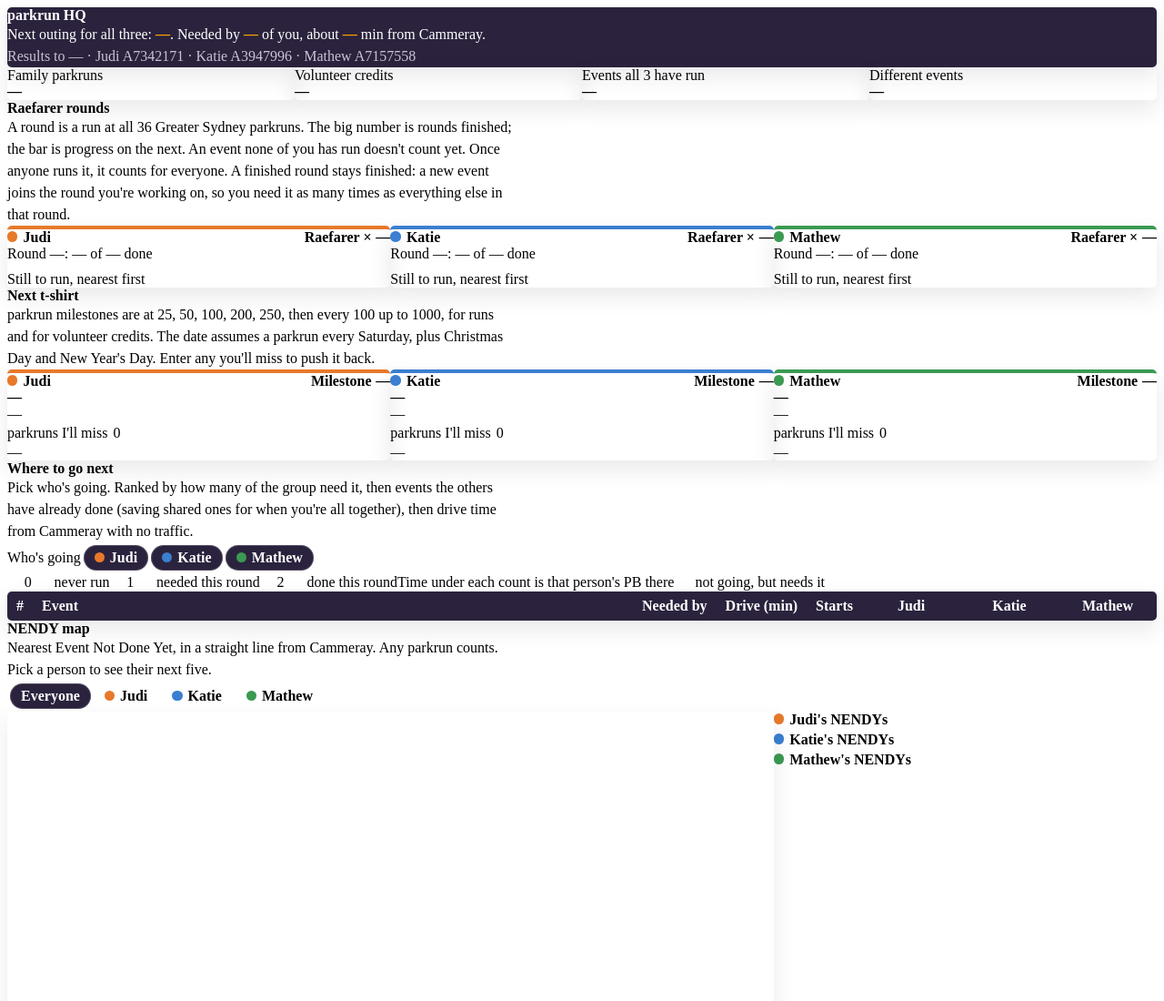
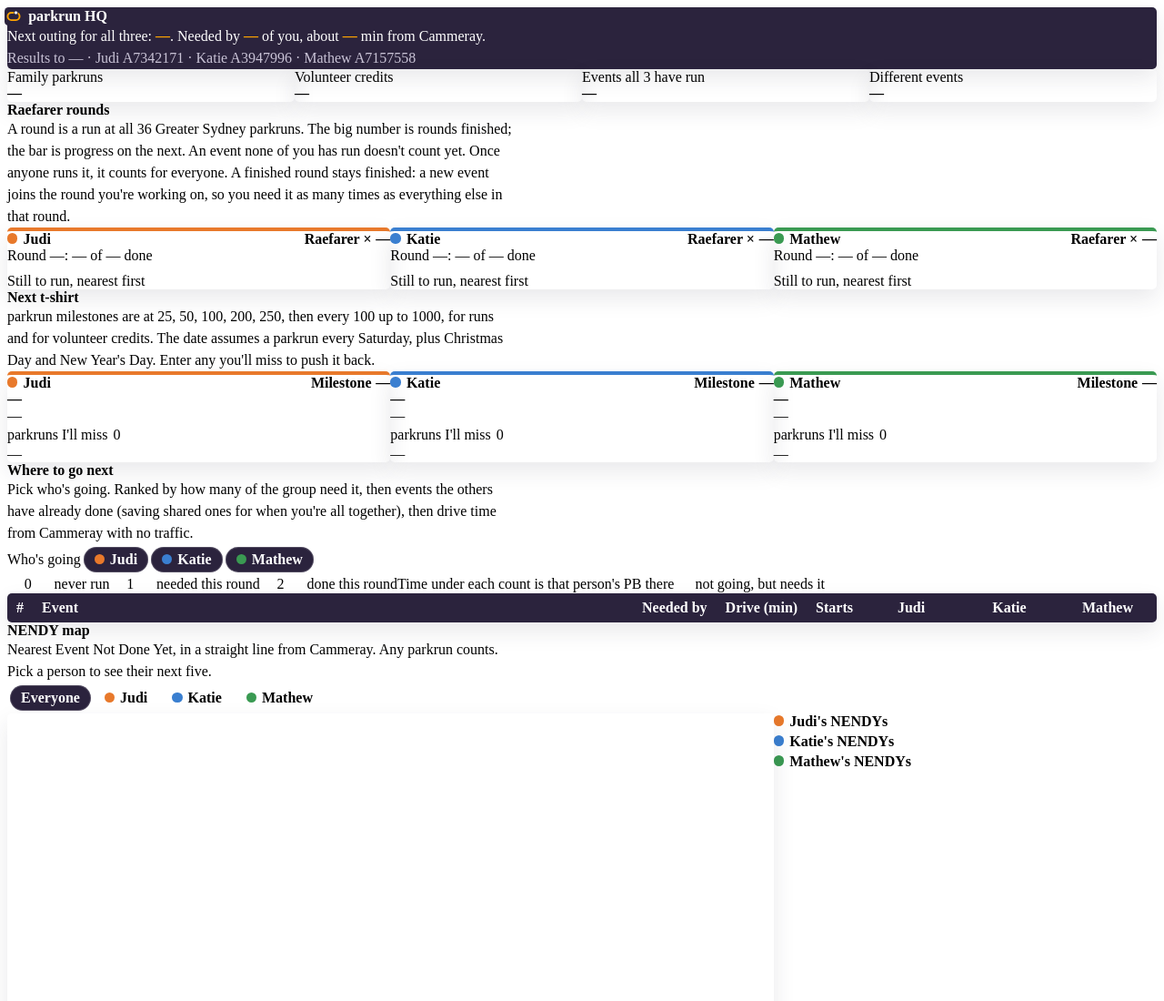
Before and after one commit to mathewgardiner/parkrun, a plain HTML site: page raefarer-dash/src/index.html in a window 1280 px wide. Shown: the top 1100 px of the page at 91% size. Drawn offline with Linux system fonts and the light colour scheme.

Commit message:
Add a parkrun HQ icon
An original mark (an orange running-track loop with a white runner on
aubergine), used as the public site's browser-tab and home-screen icon and
beside the title on the page and the share image.

Co-Authored-By: Claude Opus 5.5 <noreply@anthropic.com>

```diff
--- a/raefarer-dash/src/index.html
+++ b/raefarer-dash/src/index.html
@@ -13,6 +13,8 @@
   .gp p { margin: 0; max-width: 70ch; }
   .gp-head { display: grid; gap: var(--cds-gap-sm); background: var(--pr-aubergine); color: #fff; border-radius: var(--cds-radius); padding: var(--cds-pad-xl) var(--cds-pad-xl) var(--cds-pad-lg); box-shadow: var(--pr-shadow); }
   .gp-head h1 { color: #fff; }
+  .gp-title { display: flex; align-items: center; gap: .4em; }
+  .gp-logo { width: 1.25em; height: 1.25em; flex: none; margin-left: -.2em; }
   .gp-head .gp-lede b { color: var(--pr-orange); font-weight: 700; }
   .gp-head .gp-meta { color: var(--pr-on-dark-muted); }
   .gp-eyebrow { font-size: var(--cds-font-size-caption); color: var(--color-fg-muted); letter-spacing: .06em; text-transform: uppercase; }
@@ -99,7 +101,7 @@
 
 <div class="gp">
   <header class="gp-head" id="top">
-    <h1>parkrun HQ</h1>
+    <h1 class="gp-title"><svg class="gp-logo" viewBox="0 0 64 64" aria-hidden="true"><rect width="64" height="64" rx="14" fill="#2b233d"/><rect x="11" y="19" width="42" height="26" rx="13" fill="none" stroke="#ffa300" stroke-width="6"/><circle cx="40" cy="19" r="6.5" fill="#fff" stroke="#2b233d" stroke-width="2.5"/></svg>parkrun HQ</h1>
     <p class="gp-lede" id="takeaway">Next outing for all three: <b data-draw="tk" data-field="event" data-source="combos" data-where="combo=judi+katie+mathew&amp;rank=1">—</b>. Needed by <b data-draw="tk" data-field="needed_by_going" data-source="combos" data-where="combo=judi+katie+mathew&amp;rank=1">—</b> of you, about <b data-draw="tk" data-field="drive_mins" data-source="combos" data-where="combo=judi+katie+mathew&amp;rank=1">—</b> min from Cammeray.</p>
     <p class="gp-meta">Results to <span data-draw="asof" data-source="family" data-field="as_of" data-row="0">—</span> · Judi A7342171 · Katie A3947996 · Mathew A7157558</p>
   </header>
```
Also changed, not shown: raefarer-dash/src/icon-180.png (added), raefarer-dash/src/icon.svg (added), 2 other files.
